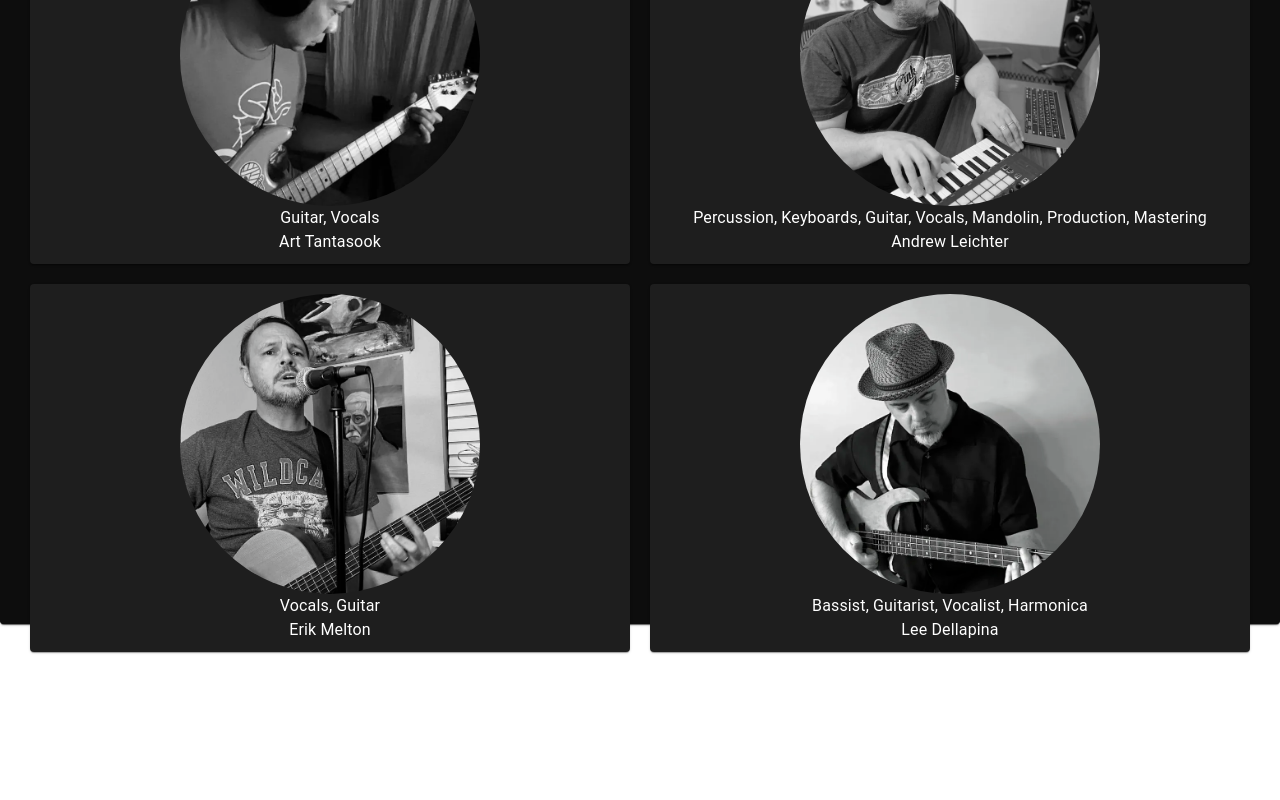
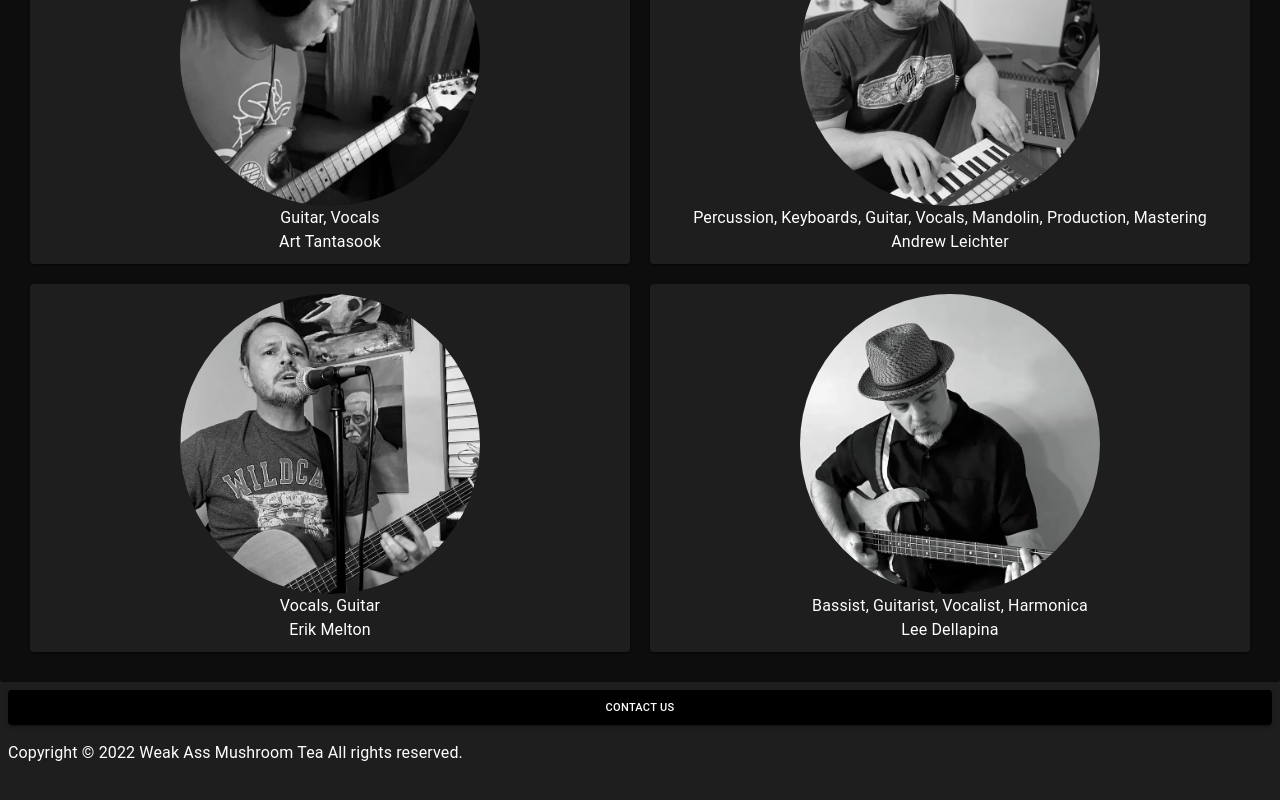
Before and after one commit to aleichter/wamt, a Next.js app: page / in a window 1280 px wide. Shown: the part 976-1776 px from the top of the page. Before the commit the page ends 1638 px from the top, so only its background shows below. Built offline with nearby package versions, Linux system fonts and the light colour scheme.

Commit message:
Add footer

```diff
--- /dev/null
+++ b/components/Footer.tsx
@@ -0,0 +1,34 @@
+import Box from '@mui/material/Box';
+import Button from '@mui/material/Button';
+import Typography from '@mui/material/Typography';
+
+export default function Footer(props: any) {
+    return (
+        <Box
+            style={{
+                backgroundColor: 'rgb(30,30,30)',
+                height:'100%',
+                display:'flex',
+                flexDirection:'column'
+            }}>
+            <Button
+            variant="contained"
+            size="large"
+            color="primary"
+            target="_blank"
+            rel="noopener noreferrer"
+            href={`mailto:weakassmushroomtea@gmail.com`}
+            sx={{
+                m:1
+            }}
+            >
+                <Typography variant="button" style={{ fontSize: '0.69rem' }}>
+                    Contact Us
+                </Typography>
+            </Button>
+            <Typography sx={{
+                m:1
+            }}>Copyright © 2022 Weak Ass Mushroom Tea All rights reserved.</Typography>
+        </Box>
+    )
+}
--- a/pages/index.tsx
+++ b/pages/index.tsx
@@ -4,6 +4,7 @@ import Bios from '../components/Bios';
 import Link from '@mui/material/Link';
 import MainContent from '../components/MainContent';
 import MainBar from '../components/MainBar';
+import Footer from '../components/Footer';
 import ScrollTop from '../components/ScrollTop';
 import { ThemeProvider } from '@mui/material/styles'
 import { themeOptions } from '../components/Theme';
@@ -25,8 +26,11 @@ export default function Home() {
             <Box style={{height:'70px'}}></Box>
             <MainContent/>
           </Grid>
-          <Grid xs={12} style={{height:'100vh'}}>
+          <Grid xs={12} >
               <Bios />
+          </Grid>
+          <Grid xs={12} style={{height:'15vh'}}>
+              <Footer />
               <ScrollTop >
                 <Fab size="small" aria-label="scroll back to top">
                   <KeyboardArrowUpIcon />
```
